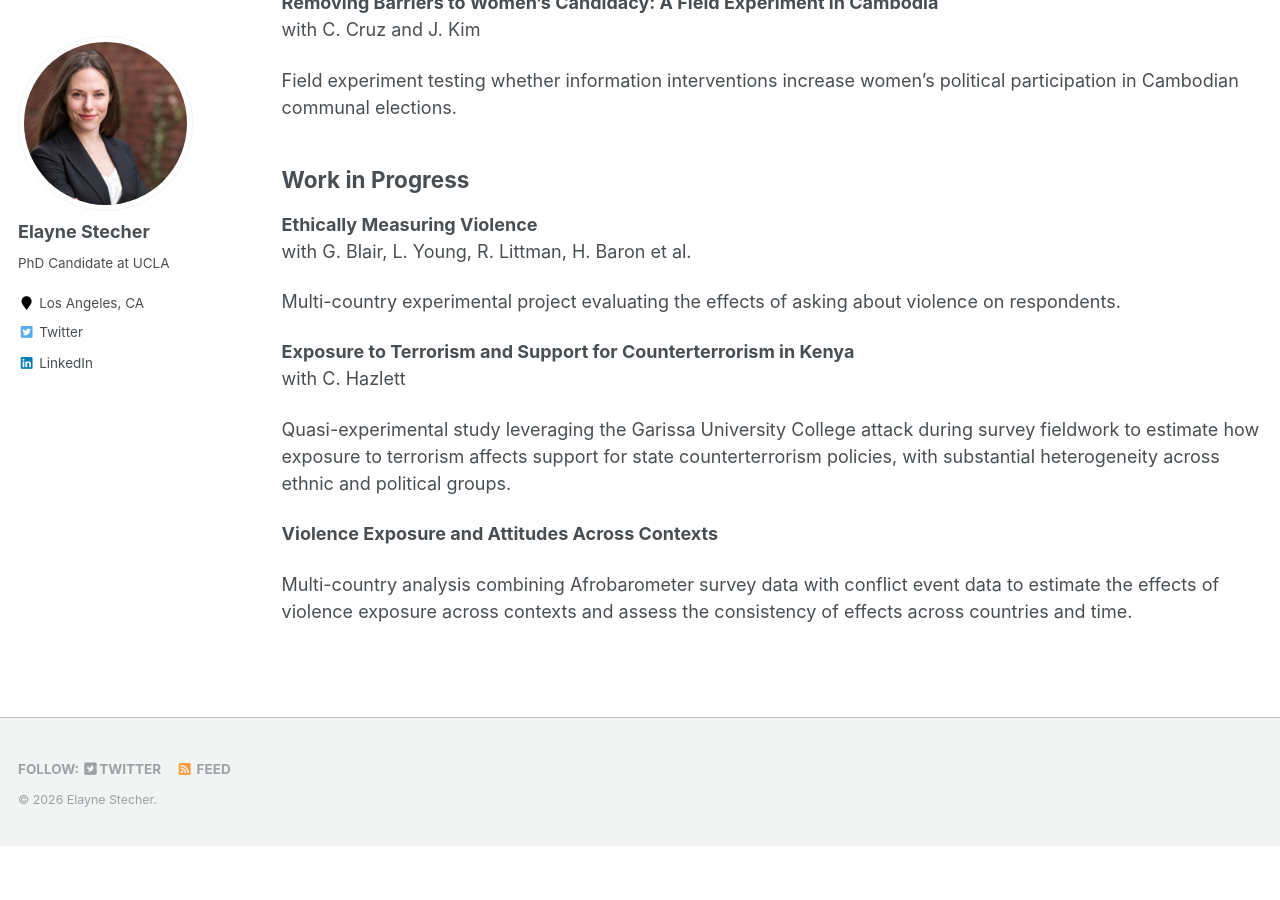
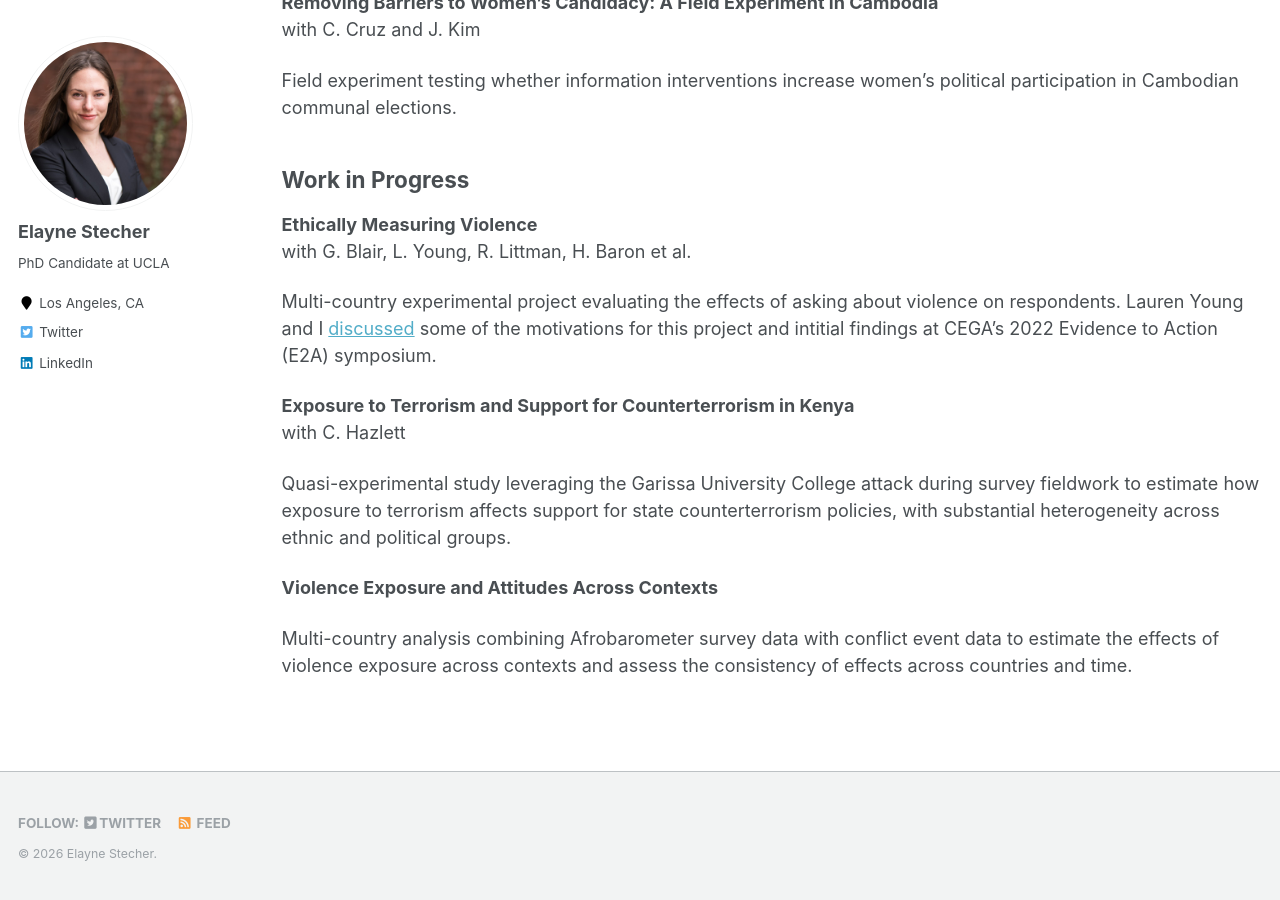
Before and after one commit to estech01/estech01.github.io, a Jekyll site: the page built from _pages/currentwork.md, in a window 1280 px wide and 900 px high, scrolled down 767 px. Built offline with Jekyll 4.4.1, drawn with Linux system fonts in a browser that asks for light colours; before the commit the page ends 1613 px from its top, so only the background shows below that.

Commit message:
Update currentwork.md
added E2A presentation link

```diff
--- a/_pages/currentwork.md
+++ b/_pages/currentwork.md
@@ -33,7 +33,7 @@ Field experiment testing whether information interventions increase women’s po
 **Ethically Measuring Violence**
 with G. Blair, L. Young, R. Littman, H. Baron et al.
 
-Multi-country experimental project evaluating the effects of asking about violence on respondents.
+Multi-country experimental project evaluating the effects of asking about violence on respondents. Lauren Young and I [discussed](https://www.youtube.com/watch?v=y6HFmtLXhlg) some of the motivations for this project and intitial findings at CEGA's 2022 Evidence to Action (E2A) symposium.
 
 
 **Exposure to Terrorism and Support for Counterterrorism in Kenya**
```
